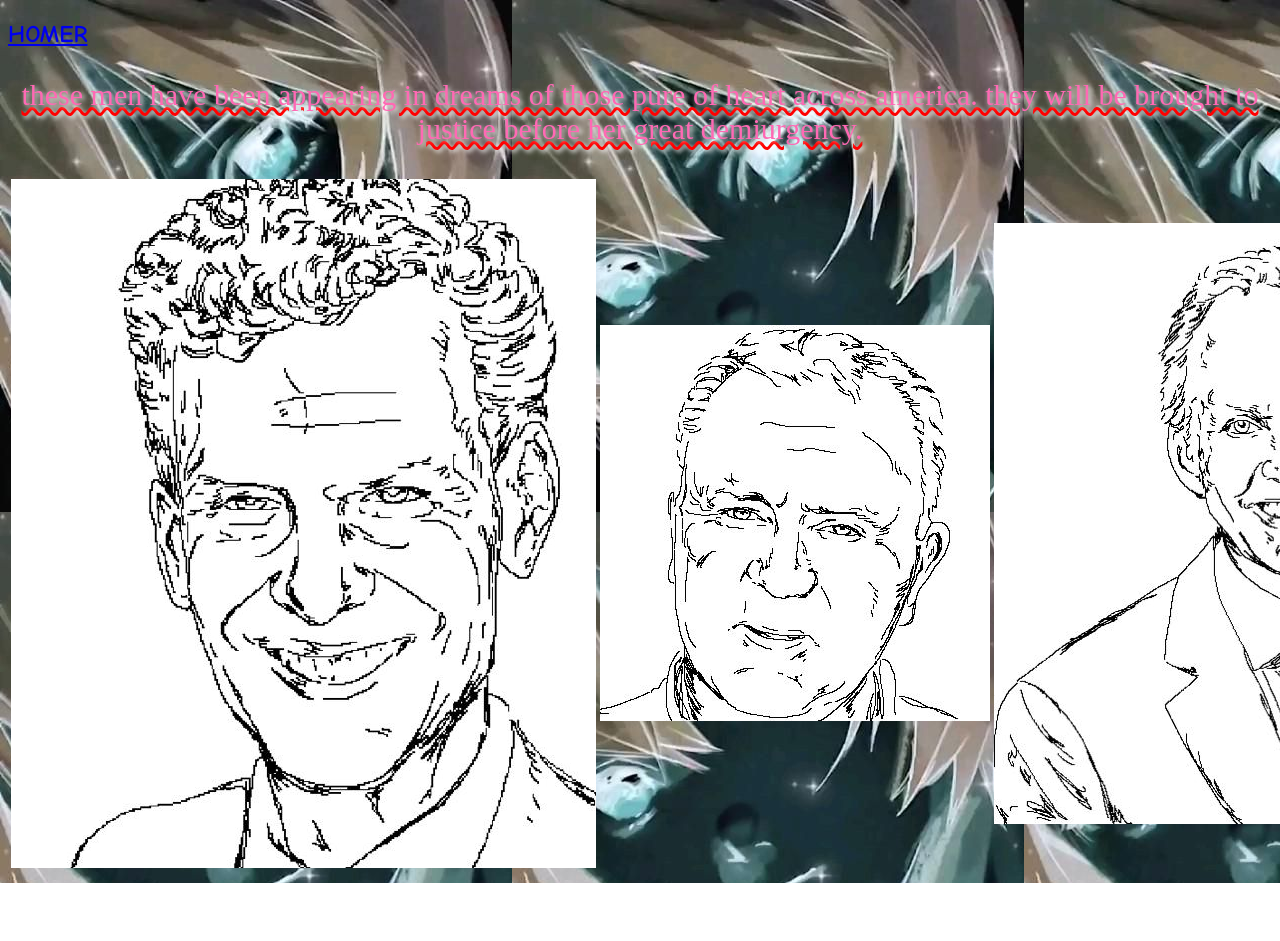
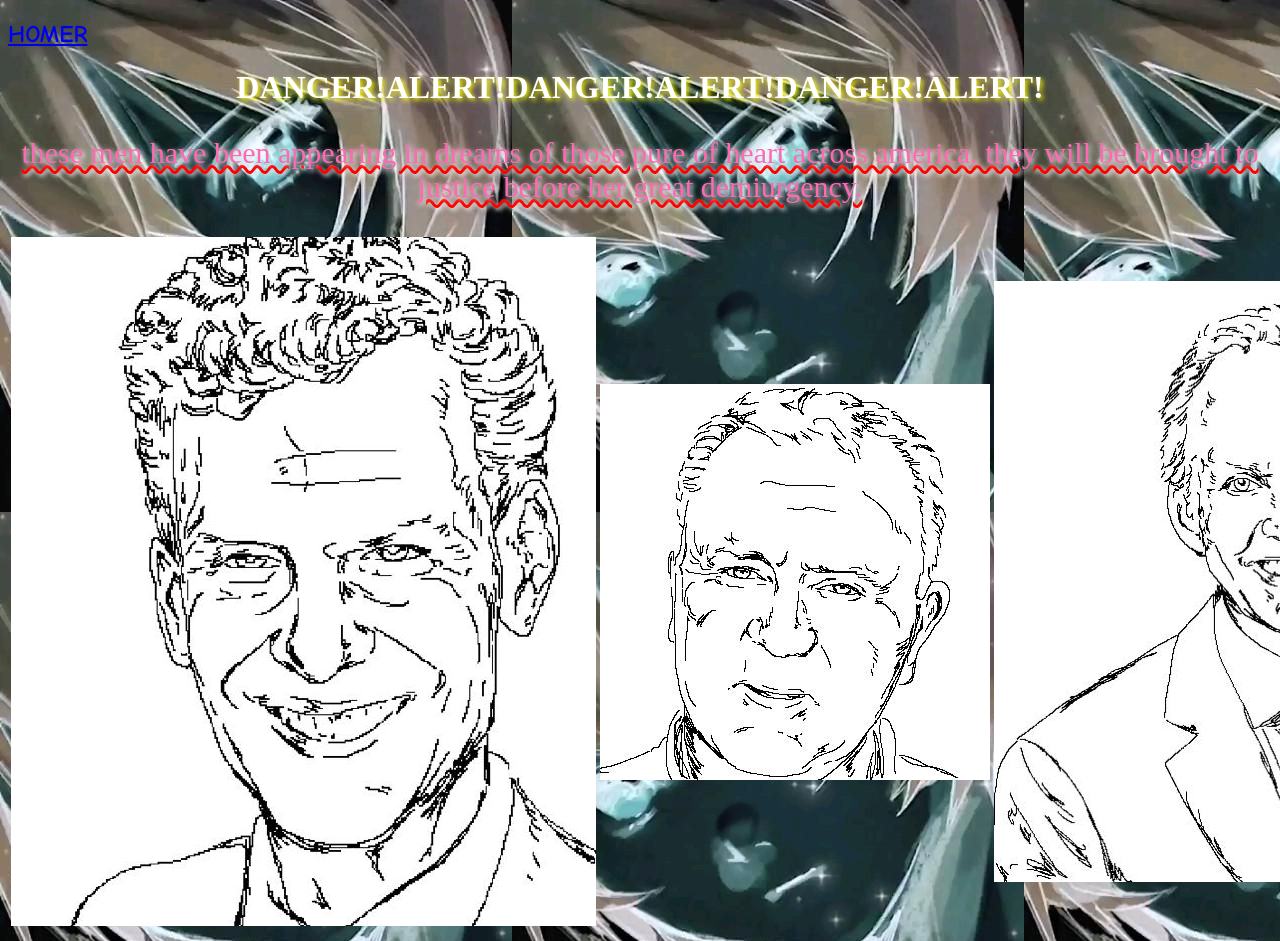
Before and after one commit to soggu/soggu.github.io, a plain HTML site: page haveyouseenthesemen.html in a window 1280 px wide. Shown: the top 941 px of the page. Before the commit the page ends 883 px from the top, so only its background shows below. Drawn offline with Linux system fonts and the light colour scheme.

Commit message:
Update haveyouseenthesemen.html

```diff
--- a/haveyouseenthesemen.html
+++ b/haveyouseenthesemen.html
@@ -9,7 +9,9 @@
   </head>
   <body>
     <a href="index.html"><h2>HOMER</h2></a>
-    <center><p>these men have been appearing in dreams of those pure of heart across america. they will be brought to justice before her great demiurgency.</p>
+    <center>
+      <h1>DANGER!ALERT!DANGER!ALERT!DANGER!ALERT!</h1>
+      <p>these men have been appearing in dreams of those pure of heart across america. they will be brought to justice before her great demiurgency.</p>
 
     <table>
       <tr>
```
